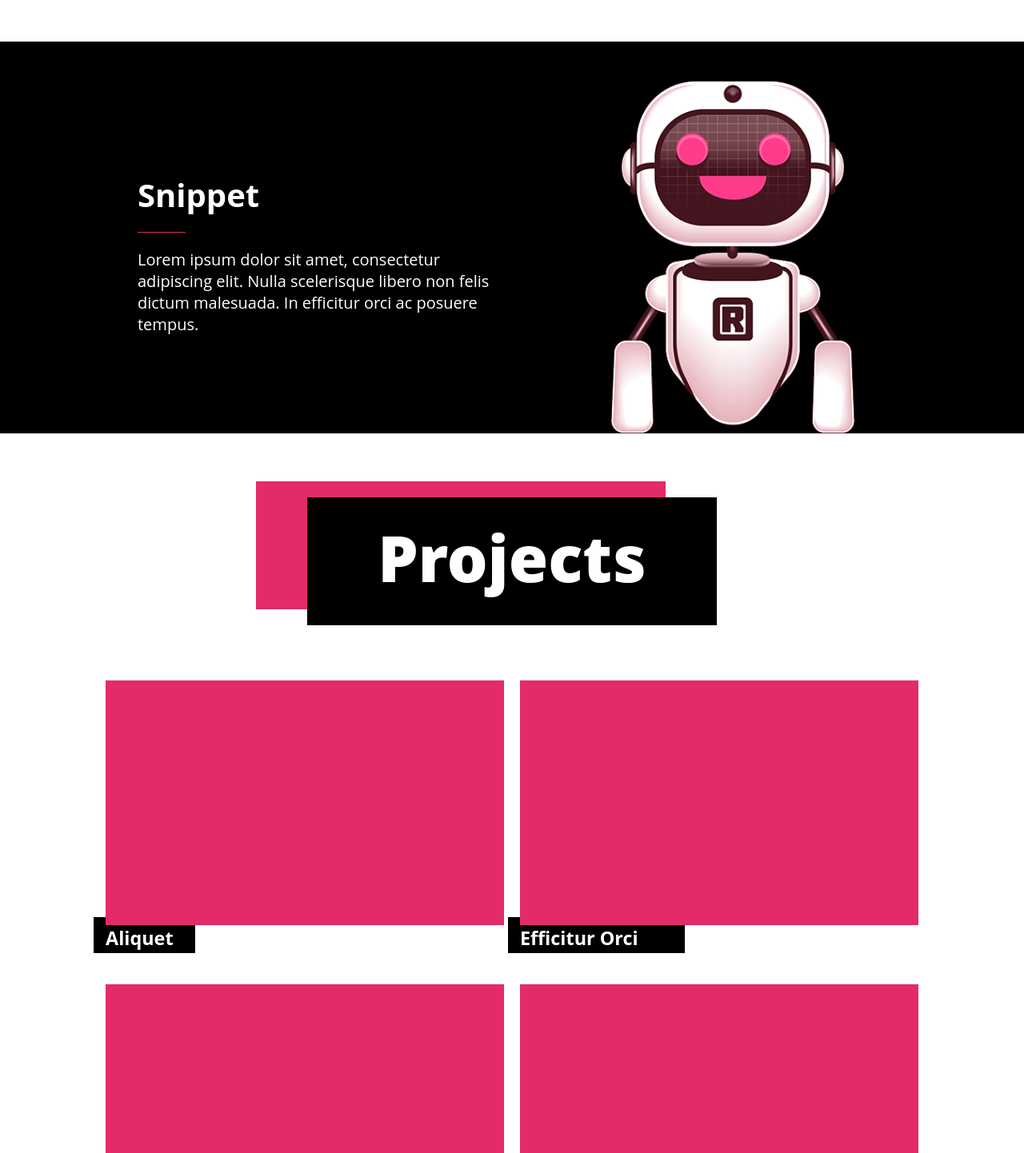
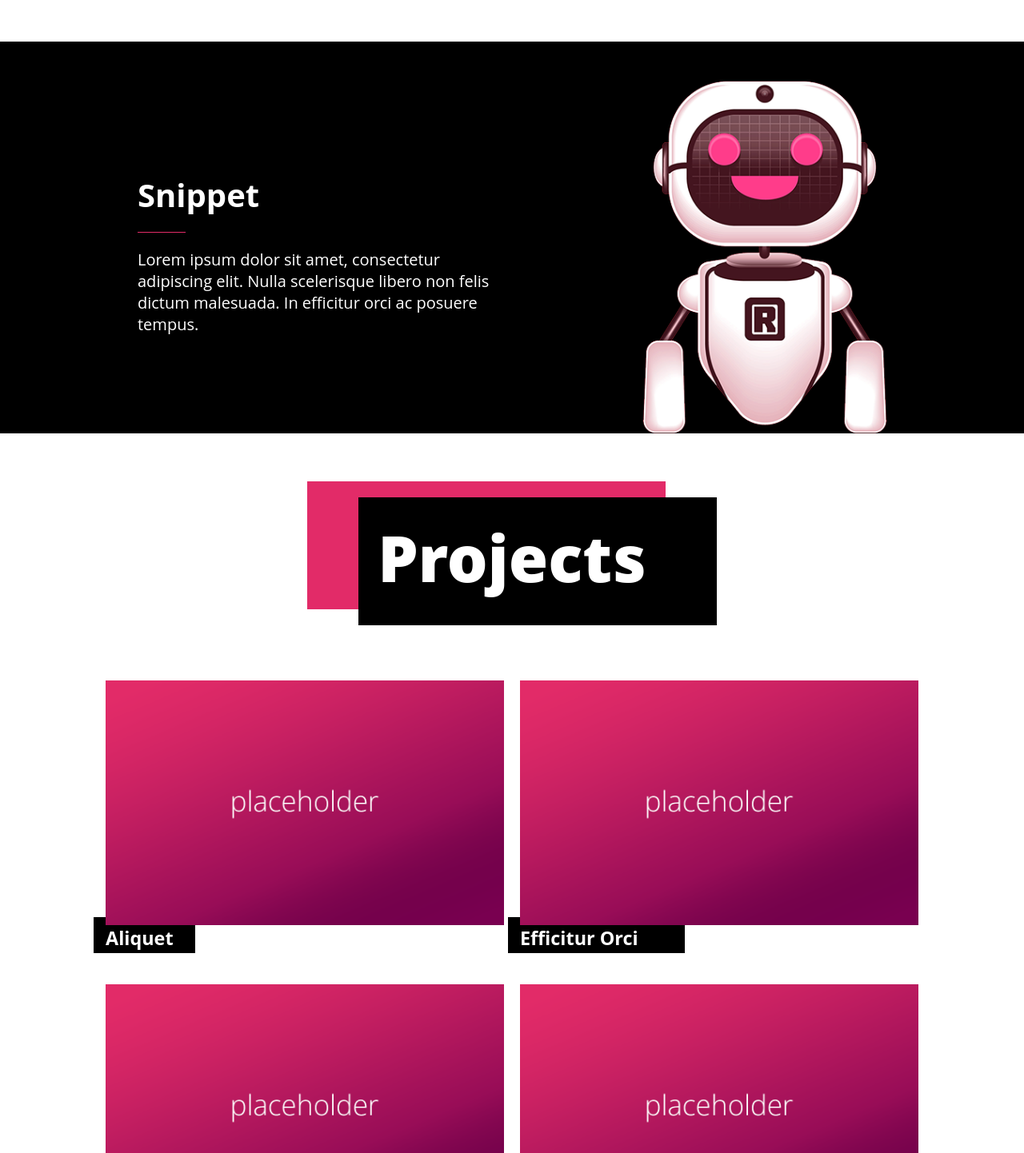
Before and after one commit to Rasamune/Templator, a React (Create React App) app: page / in a window 1280 px wide. Shown: the part 1748-3190 px from the top of the page at 80% size. Built offline with nearby package versions, Linux system fonts and the light colour scheme.

Commit message:
Added placeholder images to Projects, minor tweaks to animation times in multiple views

```diff
--- a/src/index.css
+++ b/src/index.css
@@ -45,6 +45,8 @@ button {
 }
 
 img {
+  height: 100%;
+  width: 100%;
   object-fit: cover;
 }
 
--- a/src/views/Features.js
+++ b/src/views/Features.js
@@ -44,7 +44,7 @@ const Features = () => {
             <Slide
               intersectOffset="0px"
               lazyload="true"
-              wait="750"
+              wait="300"
               animationSpeed="750"
             >
               <button>See More</button>
--- a/src/views/Projects.js
+++ b/src/views/Projects.js
@@ -4,6 +4,8 @@ import Container from '../components/Container';
 import Background from '../components/Background';
 import Fade from '../components/Fade';
 import Slide from '../components/Slide';
+
+import placeholder from '../assets/placeholder.png';
 
 const Projects = () => {
   return (
@@ -15,7 +17,9 @@ const Projects = () => {
             <Fade animationSpeed="750">
               <div className={classes.item}>
                 <Slide lazyload="true">
-                  <div className={classes.projectimage}></div>
+                  <div className={classes.projectimage}>
+                    <img src={placeholder} alt="project1" />
+                  </div>
                 </Slide>
                 <h3>Aliquet</h3>
               </div>
@@ -23,7 +27,9 @@ const Projects = () => {
             <Fade animationSpeed="750" wait="300">
               <div className={classes.item}>
                 <Slide lazyload="true" wait="300">
-                  <div className={classes.projectimage}></div>
+                  <div className={classes.projectimage}>
+                    <img src={placeholder} alt="project2" />
+                  </div>
                 </Slide>
                 <h3>Efficitur Orci</h3>
               </div>
@@ -31,7 +37,9 @@ const Projects = () => {
             <Fade animationSpeed="750">
               <div className={classes.item}>
                 <Slide lazyload="true">
-                  <div className={classes.projectimage}></div>
+                  <div className={classes.projectimage}>
+                    <img src={placeholder} alt="project3" />
+                  </div>
                 </Slide>
                 <h3>Scelerisque</h3>
               </div>
@@ -39,7 +47,9 @@ const Projects = () => {
             <Fade animationSpeed="750" wait="300">
               <div className={classes.item}>
                 <Slide lazyload="true" wait="300">
-                  <div className={classes.projectimage}></div>
+                  <div className={classes.projectimage}>
+                    <img src={placeholder} alt="project4" />
+                  </div>
                 </Slide>
                 <h3>Libero non felis</h3>
               </div>
@@ -47,7 +57,9 @@ const Projects = () => {
             <Fade animationSpeed="750">
               <div className={classes.item}>
                 <Slide lazyload="true">
-                  <div className={classes.projectimage}></div>
+                  <div className={classes.projectimage}>
+                    <img src={placeholder} alt="project5" />
+                  </div>
                 </Slide>
                 <h3>Adipiscing</h3>
               </div>
--- a/src/views/Projects.module.css
+++ b/src/views/Projects.module.css
@@ -29,6 +29,17 @@
   z-index: -10;
 }
 
+.projects .contents .item:before {
+  position: absolute;
+  content: '';
+  background-color: rgb(226, 43, 104);
+  height: 85%;
+  width: 100%;
+  top: 0;
+  left: 0;
+  z-index: -9;
+}
+
 .projects .contents .item h3 {
   display: inline-block;
   position: relative;
@@ -47,25 +58,28 @@
 }
 
 .projects .contents .projectimage {
+  position: relative;
   background-color: rgb(226, 43, 104);
   height: 85%;
+  width: 100%;
   cursor: pointer;
+  overflow: hidden;
 }
 
 .pinkbox {
   position: absolute;
   height: 8rem;
-  width: 40%;
+  width: 35%;
   background-color: rgb(226, 43, 104);
   top: 3rem;
-  left: 25%;
+  left: 30%;
 }
 
 .blackbox {
   position: absolute;
   height: 8rem;
-  width: 40%;
+  width: 35%;
   background-color: black;
   top: 4rem;
-  left: 30%;
+  left: 35%;
 }
--- a/src/views/Snippet.module.css
+++ b/src/views/Snippet.module.css
@@ -30,6 +30,7 @@
 .snippet .robot {
   width: 90%;
   height: 90%;
+  margin-left: 2rem;
 }
 
 .snippet .robot img {
```
Also changed, not shown: src/assets/placeholder.png (added).
